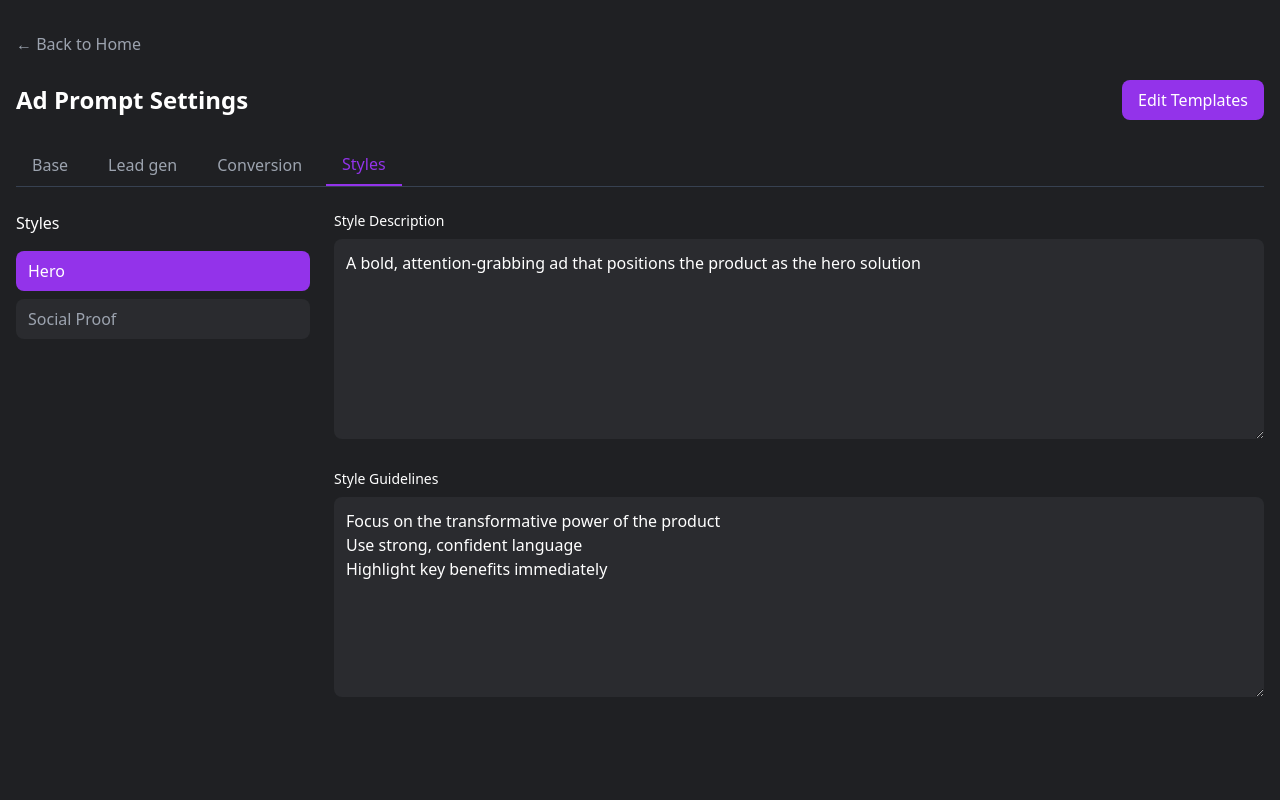
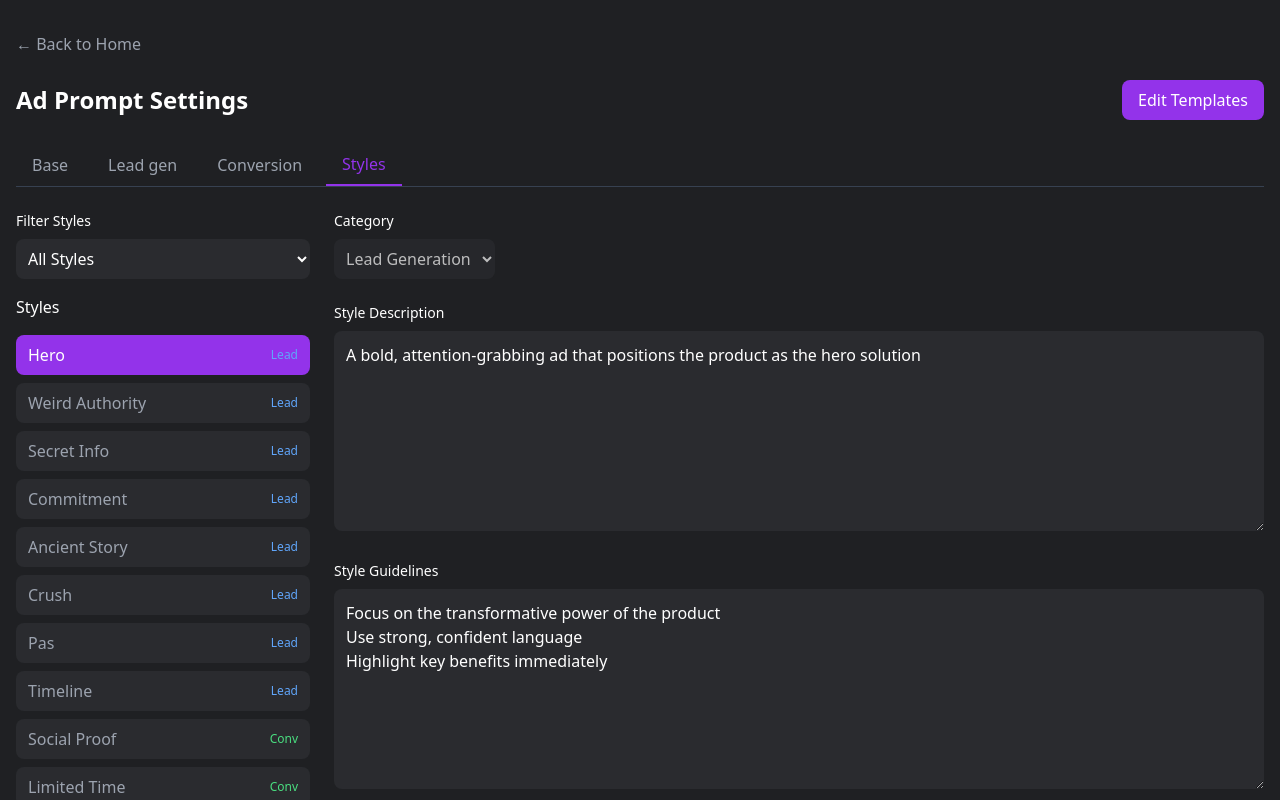
Before and after one commit to gongnone/my-template, a Next.js app: page /settings/prompts in a window 1280 px wide. Both pictures are taken after a click on the button "Styles". Shown: the top 800 px of the page. Built offline with nearby package versions, Linux system fonts and the light colour scheme; no server answers.

Commit message:
Generator working & categories with prompt settings.

```diff
--- a/src/app/components/AdPromptSettings.tsx
+++ b/src/app/components/AdPromptSettings.tsx
@@ -2,20 +2,23 @@
 
 import { useState } from 'react';
 import { useLocalStorage } from '@/lib/hooks/useLocalStorage';
+
+interface StyleTemplate {
+  description: string;
+  guidelines: string;
+  category: 'lead-gen' | 'conversion';
+}
 
 interface PromptTemplate {
   basePrompt: string;
   leadGenTemplate: string;
   conversionTemplate: string;
   styleTemplates: {
-    [key: string]: {
-      description: string;
-      guidelines: string;
-    };
+    [key: string]: StyleTemplate;
   };
 }
 
-const defaultPromptTemplate: PromptTemplate = {
+export const defaultPromptTemplate: PromptTemplate = {
   basePrompt: "You are an expert Facebook ad copywriter. Create a Facebook {adType} ad with these details:",
   leadGenTemplate: `Style: {style}
 Call to Action: {callToAction}
@@ -57,11 +60,83 @@ Shipping: {shipping}`,
   styleTemplates: {
     'hero': {
       description: 'A bold, attention-grabbing ad that positions the product as the hero solution',
-      guidelines: 'Focus on the transformative power of the product\nUse strong, confident language\nHighlight key benefits immediately'
+      guidelines: 'Focus on the transformative power of the product\nUse strong, confident language\nHighlight key benefits immediately',
+      category: 'lead-gen'
+    },
+    'weird_authority': {
+      description: 'Present unconventional expertise or unique insights',
+      guidelines: 'Start with an unexpected fact or claim\nEstablish authority through specific expertise\nCreate curiosity through unusual connections',
+      category: 'lead-gen'
+    },
+    'secret_info': {
+      description: 'Present exclusive or little-known information',
+      guidelines: 'Hint at insider knowledge\nCreate curiosity gaps\nEmphasize exclusivity of the information',
+      category: 'lead-gen'
+    },
+    'commitment': {
+      description: 'Build on existing beliefs and commitments',
+      guidelines: 'Reference common beliefs or behaviors\nShow how your solution aligns with their values\nUse consistency principle',
+      category: 'lead-gen'
+    },
+    'ancient_story': {
+      description: 'Connect historical wisdom with modern solutions',
+      guidelines: 'Start with an intriguing historical reference\nBridge to current problem\nReveal the timeless solution',
+      category: 'lead-gen'
+    },
+    'crush': {
+      description: 'Position against common ineffective solutions',
+      guidelines: 'Identify common misconceptions\nShow why traditional approaches fail\nPresent your superior solution',
+      category: 'lead-gen'
+    },
+    'pas': {
+      description: 'Problem, Agitate, Solve framework',
+      guidelines: 'Clearly state the problem\nAmplify the pain points\nPresent your solution as the relief',
+      category: 'lead-gen'
+    },
+    'timeline': {
+      description: 'Show progression and transformation over time',
+      guidelines: 'Establish the before state\nShow key transformation points\nHighlight the after results',
+      category: 'lead-gen'
     },
     'social_proof': {
       description: 'Leverage testimonials and social validation',
-      guidelines: 'Lead with impressive numbers\nFeature specific customer results\nInclude authority markers'
+      guidelines: 'Lead with impressive numbers\nFeature specific customer results\nInclude authority markers and testimonials',
+      category: 'conversion'
+    },
+    'limited_time': {
+      description: 'Create urgency through time-limited offers',
+      guidelines: 'Emphasize scarcity\nClear deadline\nCompelling time-sensitive offer',
+      category: 'conversion'
+    },
+    'price_comparison': {
+      description: 'Show value through price comparisons',
+      guidelines: 'Compare to alternatives\nHighlight cost savings\nDemonstrate superior value',
+      category: 'conversion'
+    },
+    'before_after': {
+      description: 'Showcase transformation and results',
+      guidelines: 'Clear before state\nDramatic transformation\nCompelling after results',
+      category: 'conversion'
+    },
+    'product_demo': {
+      description: 'Demonstrate product features and benefits',
+      guidelines: 'Show product in action\nHighlight key features\nConnect features to benefits',
+      category: 'conversion'
+    },
+    'bundle_deal': {
+      description: 'Present value-packed bundle offers',
+      guidelines: 'Stack valuable items\nShow total value\nHighlight savings',
+      category: 'conversion'
+    },
+    'seasonal': {
+      description: 'Tie offer to seasonal or holiday themes',
+      guidelines: 'Connect to current season/holiday\nCreate timely urgency\nThemed messaging',
+      category: 'conversion'
+    },
+    'flash_sale': {
+      description: 'Create extreme urgency with flash offers',
+      guidelines: 'Very short time window\nDeep discount\nClear countdown elements',
+      category: 'conversion'
     }
   }
 };
@@ -75,6 +150,12 @@ export default function AdPromptSettings() {
   const [selectedStyle, setSelectedStyle] = useState<string>('hero');
   const [isEditing, setIsEditing] = useState(false);
   const [editingTemplate, setEditingTemplate] = useState<PromptTemplate>(promptTemplate);
+  const [styleFilter, setStyleFilter] = useState<'all' | 'lead-gen' | 'conversion'>('all');
+
+  const filteredStyles = Object.entries(editingTemplate.styleTemplates).filter(([_, style]) => {
+    if (styleFilter === 'all') return true;
+    return style.category === styleFilter;
+  });
 
   const handleSave = () => {
     setPromptTemplate(editingTemplate);
@@ -194,9 +275,22 @@ export default function AdPromptSettings() {
         {activeTab === 'styles' && (
           <div className="grid grid-cols-4 gap-6">
             <div className="col-span-1 space-y-4">
+              <div className="space-y-2">
+                <label className="block text-sm font-medium text-white">Filter Styles</label>
+                <select
+                  className="w-full bg-[#2A2B2F] rounded-lg p-2 text-white"
+                  value={styleFilter}
+                  onChange={(e) => setStyleFilter(e.target.value as 'all' | 'lead-gen' | 'conversion')}
+                >
+                  <option value="all">All Styles</option>
+                  <option value="lead-gen">Lead Generation</option>
+                  <option value="conversion">Conversion</option>
+                </select>
+              </div>
+
               <h3 className="font-medium text-white">Styles</h3>
               <div className="space-y-2">
-                {Object.keys(editingTemplate.styleTemplates).map((style) => (
+                {filteredStyles.map(([style, template]) => (
                   <button
                     key={style}
                     onClick={() => setSelectedStyle(style)}
@@ -206,7 +300,12 @@ export default function AdPromptSettings() {
                         : 'bg-[#2A2B2F] text-gray-400 hover:text-white hover:bg-[#3A3B3F]'
                     }`}
                   >
-                    {style.replace('_', ' ').replace(/\b\w/g, (l) => l.toUpperCase())}
+                    <div className="flex justify-between items-center">
+                      <span>{style.replace('_', ' ').replace(/\b\w/g, (l) => l.toUpperCase())}</span>
+                      <span className={`text-xs ${template.category === 'lead-gen' ? 'text-blue-400' : 'text-green-400'}`}>
+                        {template.category === 'lead-gen' ? 'Lead' : 'Conv'}
+                      </span>
+                    </div>
                   </button>
                 ))}
                 {isEditing && (
@@ -220,7 +319,8 @@ export default function AdPromptSettings() {
                             ...editingTemplate.styleTemplates,
                             [newStyle]: {
                               description: '',
-                              guidelines: ''
+                              guidelines: '',
+                              category: 'lead-gen'
                             }
                           }
                         });
@@ -238,6 +338,43 @@ export default function AdPromptSettings() {
             <div className="col-span-3 space-y-6">
               {selectedStyle && (
                 <>
+                  <div className="flex justify-between items-center mb-4">
+                    <div className="space-y-2">
+                      <label className="block text-sm font-medium text-white">Category</label>
+                      <select
+                        className="bg-[#2A2B2F] rounded-lg p-2 text-white"
+                        value={editingTemplate.styleTemplates[selectedStyle].category}
+                        onChange={(e) => {
+                          const category = e.target.value as 'lead-gen' | 'conversion';
+                          const updatedTemplates = {
+                            ...editingTemplate.styleTemplates,
+                            [selectedStyle]: {
+                              ...editingTemplate.styleTemplates[selectedStyle],
+                              category
+                            }
+                          };
+
+                          setEditingTemplate({
+                            ...editingTemplate,
+                            styleTemplates: updatedTemplates
+                          });
+
+                          // Immediately save changes if not in editing mode
+                          if (!isEditing) {
+                            setPromptTemplate({
+                              ...promptTemplate,
+                              styleTemplates: updatedTemplates
+                            });
+                          }
+                        }}
+                        disabled={!isEditing}
+                      >
+                        <option value="lead-gen">Lead Generation</option>
+                        <option value="conversion">Conversion</option>
+                      </select>
+                    </div>
+                  </div>
+
                   {renderTextArea(
                     editingTemplate.styleTemplates[selectedStyle].description,
                     (value) =>
--- a/src/app/components/FacebookAdGenerator.tsx
+++ b/src/app/components/FacebookAdGenerator.tsx
@@ -3,8 +3,9 @@
 import { Product } from '@/lib/types/product';
 import { useState, useEffect, type ChangeEvent } from 'react';
 import { useCompletion } from 'ai/react';
+import { useAdStyles } from '@/lib/hooks/useAdStyles';
+import { generatePrompt } from '@/lib/utils/promptGenerator';
 import { useAdTemplates } from '@/lib/contexts/AdTemplatesContext';
-import { generatePrompt } from '@/lib/utils/promptGenerator';
 
 interface FacebookAdGeneratorProps {
   product: Product;
@@ -13,6 +14,8 @@ interface FacebookAdGeneratorProps {
 }
 
 export default function FacebookAdGenerator({ product, products = [], onBack }: FacebookAdGeneratorProps) {
+  const { leadGenStyles, conversionStyles, getStyleTemplate } = useAdStyles();
+  const { getExamplesForStyle, addTemplate } = useAdTemplates();
   const [activeTab, setActiveTab] = useState<'lead-gen' | 'conversion'>('lead-gen');
   const [selectedProduct, setSelectedProduct] = useState<Product>(product);
 
@@ -79,8 +82,6 @@ export default function FacebookAdGenerator({ product, products = [], onBack }:
     },
   });
 
-  const { addTemplate, getExamplesForStyle } = useAdTemplates();
-
   // Update form when selected product changes
   useEffect(() => {
     setTargetMarket(selectedProduct.targetMarket || '');
@@ -101,17 +102,22 @@ export default function FacebookAdGenerator({ product, products = [], onBack }:
     setFiveStarText(selectedProduct.testimonials?.[0] || '');
   }, [selectedProduct]);
 
+  // Reset adStyle when tab changes
+  useEffect(() => {
+    setAdStyle('');
+  }, [activeTab]);
+
   const handleSubmit = async (e: React.FormEvent) => {
     e.preventDefault();
 
     try {
       let templateExamples = '';
       try {
-        const styleExamples = getExamplesForStyle?.(adStyle, activeTab);
+        const styleExamples = getExamplesForStyle(adStyle, activeTab);
         if (styleExamples?.examples.length) {
           templateExamples = `
 Here are examples of successful ads in this style:
-${styleExamples.examples.map((example, i) => `
+${styleExamples.examples.map((example: { primaryText: string; headline: string; description: string }, i: number) => `
 Example ${i + 1}:
 Primary Text:
 ${example.primaryText}
@@ -215,11 +221,11 @@ Please use these examples as inspiration for tone and structure while creating a
     }
   };
 
+  const getTextLength = (text: string | undefined) => text?.length || 0;
+
   const GeneratedView = () => {
     const [activeViewTab, setActiveViewTab] = useState<'ad-copy' | 'body-copy' | 'link-desc'>('ad-copy');
     const [editedOutputs, setEditedOutputs] = useState(adOutputs);
-
-    const getTextLength = (text: string | undefined) => text?.length || 0;
 
     const handleTextChange = (
       field: 'primaryText' | 'headline' | 'description',
@@ -411,6 +417,35 @@ Please use these examples as inspiration for tone and structure while creating a
     );
   };
 
+  const renderAdStyleDropdown = () => {
+    const styles = activeTab === 'lead-gen' ? leadGenStyles : conversionStyles;
+
+    return (
+      <div className="mb-6">
+        <label className="block text-sm font-medium mb-2">Ad Style*</label>
+        <p className="text-gray-400 text-sm mb-2">Please select what style of ad you'd like.</p>
+        <select
+          className="w-full bg-[#2A2B2F] rounded-lg p-3 text-white"
+          value={adStyle}
+          onChange={(e) => setAdStyle(e.target.value)}
+          required
+        >
+          <option value="">Select A Style</option>
+          {styles.map((style) => (
+            <option key={style} value={style}>
+              {style.replace('_', ' ').replace(/\b\w/g, (l) => l.toUpperCase())}
+            </option>
+          ))}
+        </select>
+        {adStyle && getStyleTemplate(adStyle) && (
+          <p className="mt-2 text-sm text-gray-400">
+            {getStyleTemplate(adStyle)?.description}
+          </p>
+        )}
+      </div>
+    );
+  };
+
   return (
     <div className="space-y-6">
       {showGeneratedView ? (
@@ -495,41 +530,7 @@ Please use these examples as inspiration for tone and structure while creating a
               </div>
 
               {/* Ad Style */}
-              <div className="mb-6">
-                <label className="block text-sm font-medium mb-2">Ad Style*</label>
-                <p className="text-gray-400 text-sm mb-2">Please select what style of ad you'd like.</p>
-                <select
-                  className="w-full bg-[#2A2B2F] rounded-lg p-3 text-white"
-                  value={adStyle}
-                  onChange={(e) => setAdStyle(e.target.value)}
-                  required
-                >
-                  <option value="">Select A Style</option>
-                  {activeTab === 'lead-gen' ? (
-                    <>
-                      <option value="hero">Hero Ad</option>
-                      <option value="weird_authority">Weird Authority Ad</option>
-                      <option value="secret_info">A Secret Piece Of Information</option>
-                      <option value="commitment">Commitment And Consistency</option>
-                      <option value="ancient_story">Ancient Story And the Hidden Secret</option>
-                      <option value="crush">Crush The Competition</option>
-                      <option value="pas">Problem, Agitate, Solve</option>
-                      <option value="timeline">Timeline</option>
-                    </>
-                  ) : (
-                    <>
-                      <option value="social_proof">Social Proof & Testimonials</option>
-                      <option value="limited_time">Limited Time Offer</option>
-                      <option value="price_comparison">Price Comparison</option>
-                      <option value="before_after">Before & After Results</option>
-                      <option value="product_demo">Product Demo & Features</option>
-                      <option value="bundle_deal">Bundle Deal Offer</option>
-                      <option value="seasonal">Seasonal or Holiday Special</option>
-                      <option value="flash_sale">Flash Sale</option>
-                    </>
-                  )}
-                </select>
-              </div>
+              {renderAdStyleDropdown()}
 
               {/* Call To Action */}
               <div className="mb-6">
--- /dev/null
+++ b/src/lib/hooks/useAdStyles.ts
@@ -0,0 +1,58 @@
+import { useLocalStorage } from './useLocalStorage';
+
+interface StyleTemplate {
+  description: string;
+  guidelines: string;
+  category: 'lead-gen' | 'conversion';
+}
+
+interface PromptTemplate {
+  basePrompt: string;
+  leadGenTemplate: string;
+  conversionTemplate: string;
+  styleTemplates: {
+    [key: string]: StyleTemplate;
+  };
+}
+
+// Import the default template from AdPromptSettings
+import { defaultPromptTemplate } from '@/app/components/AdPromptSettings';
+
+export function useAdStyles() {
+  const [promptTemplate, setPromptTemplate] = useLocalStorage<PromptTemplate>(
+    'ad-prompt-template',
+    defaultPromptTemplate
+  );
+
+  const getStylesByCategory = (category: 'lead-gen' | 'conversion') => {
+    return Object.entries(promptTemplate.styleTemplates)
+      .filter(([_, style]) => style.category === category)
+      .map(([key]) => key);
+  };
+
+  const getStyleTemplate = (style: string): StyleTemplate | undefined => {
+    return promptTemplate.styleTemplates[style];
+  };
+
+  const updateStyleCategory = (style: string, category: 'lead-gen' | 'conversion') => {
+    const updatedTemplate = {
+      ...promptTemplate,
+      styleTemplates: {
+        ...promptTemplate.styleTemplates,
+        [style]: {
+          ...promptTemplate.styleTemplates[style],
+          category
+        }
+      }
+    };
+    setPromptTemplate(updatedTemplate);
+  };
+
+  return {
+    leadGenStyles: getStylesByCategory('lead-gen'),
+    conversionStyles: getStylesByCategory('conversion'),
+    getStyleTemplate,
+    allStyles: promptTemplate.styleTemplates,
+    updateStyleCategory
+  };
+}
```
